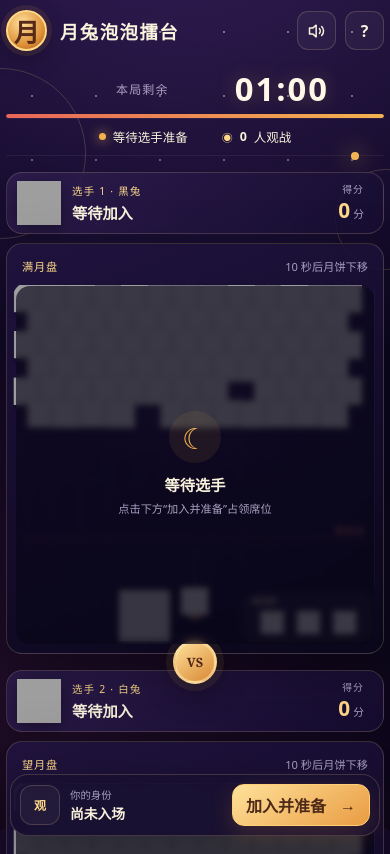
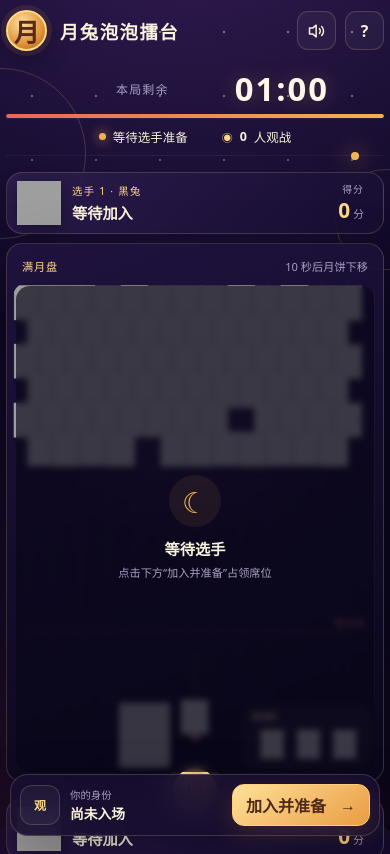
Before and after one commit to Suha-csh/mooncake-bubble-duel, a plain HTML site: page index.html in a window 390 px wide. Shown: the top 854 px of the page. Drawn offline with Linux system fonts and the light colour scheme; grey boxes are pictures that could not be loaded; animation ran at ten frames a second.

Commit message:
Make battle height responsive

```diff
--- a/game.js
+++ b/game.js
@@ -118,6 +118,7 @@
       this.pitch = 44;
       this.rowHeight = 38;
       this.top = 26;
+      this.fitCanvas();
       this.shooter = { x: this.canvas.width / 2, y: this.canvas.height - 50 };
       this.aim = -Math.PI / 2;
       this.balls = [];
@@ -130,7 +131,19 @@
       this.rng = Math.random;
       this.canvas.addEventListener("pointermove", (event) => this.point(event, false));
       this.canvas.addEventListener("pointerdown", (event) => this.point(event, true));
+      window.addEventListener("resize", () => this.fitCanvas());
       this.reset(82 + slot, "preview");
+    }
+
+    fitCanvas() {
+      const rect = this.canvas.getBoundingClientRect();
+      if (!rect.width || !rect.height) return;
+      const nextHeight = Math.max(360, Math.min(640, Math.round(this.canvas.width * rect.height / rect.width)));
+      if (this.canvas.height !== nextHeight) this.canvas.height = nextHeight;
+      if (this.shooter) {
+        this.shooter.x = this.canvas.width / 2;
+        this.shooter.y = this.canvas.height - 50;
+      }
     }
 
     reset(seed, roundId) {
--- a/styles.css
+++ b/styles.css
@@ -99,7 +99,7 @@ h1 { font-size: clamp(1.15rem, 2vw, 1.55rem); margin: 0; letter-spacing: .08em;
 .board-frame::before { content: ""; position: absolute; inset: 42px 9px 9px; border-radius: 14px; background: radial-gradient(circle at 50% 18%, rgba(116,75,163,.17), transparent 42%), linear-gradient(rgba(255,255,255,.018) 1px, transparent 1px), linear-gradient(90deg, rgba(255,255,255,.018) 1px, transparent 1px); background-size: auto, 32px 32px, 32px 32px; }
 .board-topline { height: 33px; padding: 0 9px; display: flex; align-items: center; justify-content: space-between; color: var(--gold-soft); font-size: .7rem; letter-spacing: .07em; }
 .board-topline span:last-child { color: var(--muted); letter-spacing: 0; font-variant-numeric: tabular-nums; }
-canvas { position: relative; z-index: 1; display: block; width: 100%; height: auto; border-radius: 14px; touch-action: none; cursor: crosshair; }
+canvas { position: relative; z-index: 1; display: block; width: 100%; height: clamp(360px, calc(100dvh - 352px), 600px); border-radius: 14px; touch-action: none; cursor: crosshair; }
 .danger-line { position: absolute; z-index: 2; left: 18px; right: 18px; top: 72%; border-top: 1px dashed rgba(232,102,88,.55); pointer-events: none; }
 .danger-line span { position: absolute; right: 0; top: -16px; color: rgba(255,144,129,.7); font-size: .58rem; letter-spacing: .1em; }
 .board-lock { position: absolute; z-index: 4; inset: 42px 9px 9px; display: grid; place-content: center; justify-items: center; gap: 6px; text-align: center; border-radius: 14px; background: rgba(9,6,25,.67); backdrop-filter: blur(3px); transition: opacity .3s, visibility .3s; }
```
